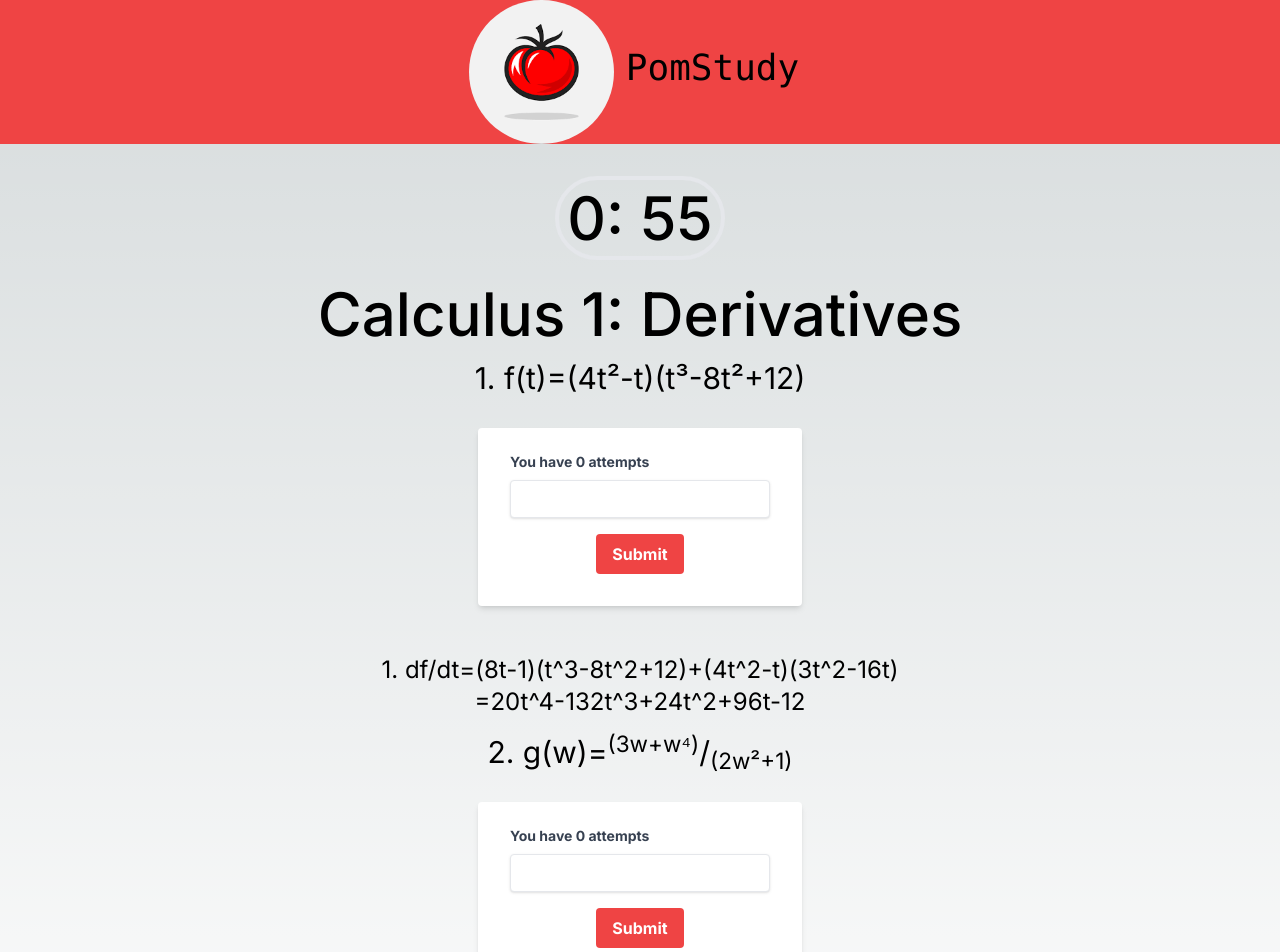
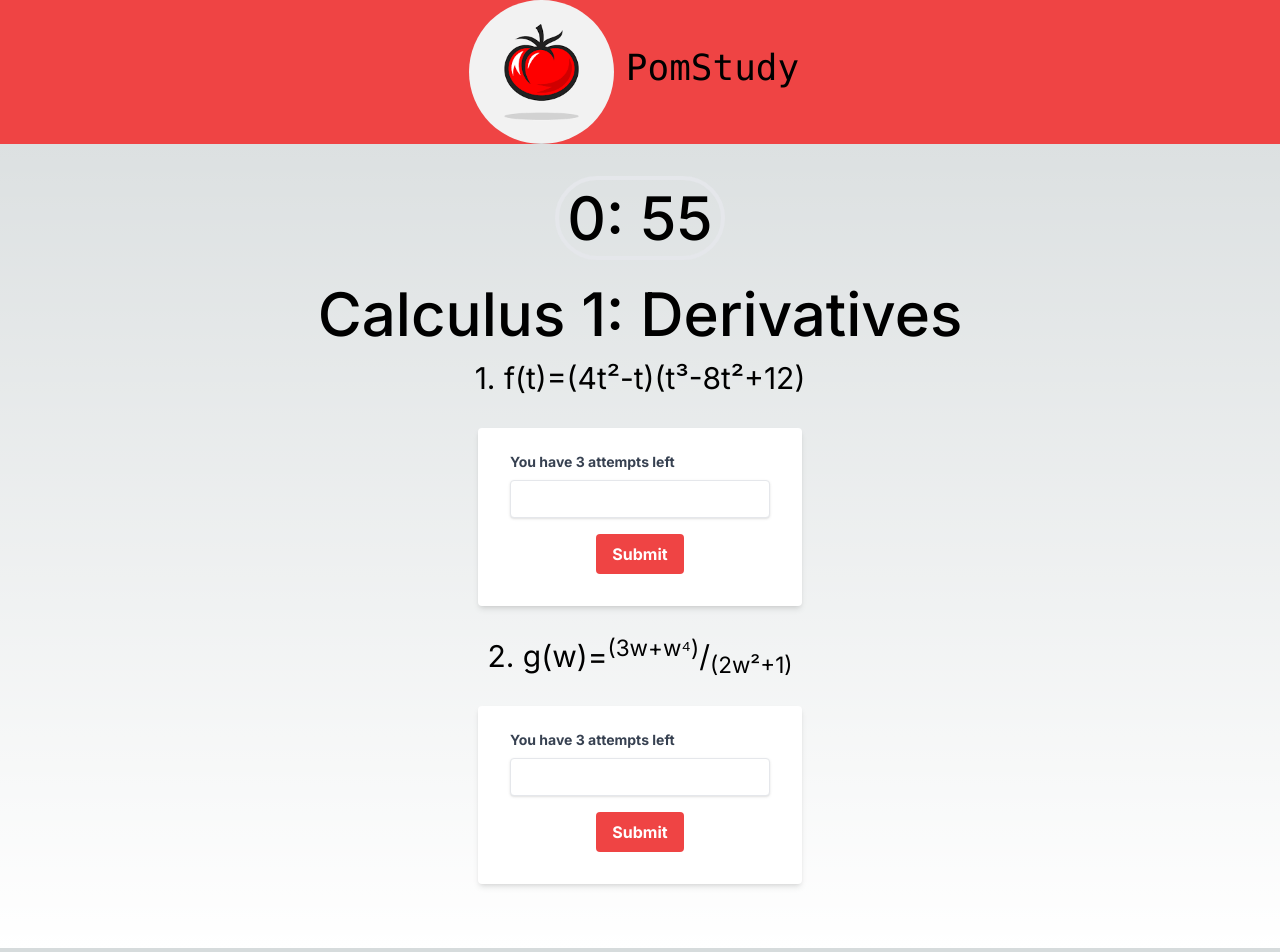
Before and after one commit to PomStudy/PomStudy, a Next.js app: page /courses/calculus1/problems in a window 1280 px wide. Shown: the top 952 px of the page. Built offline with nearby package versions, Linux system fonts and the light colour scheme.

Commit message:
Added hiding solution feature

```diff
--- a/src/app/components/input/answer.tsx
+++ /dev/null
@@ -1,41 +0,0 @@
-
-import {useState} from 'react';
-
-
-
-export default function Answer() {
-    const [attempts, setAttempts] = useState<number>(0);
-
-    function handleClick() {
-        setAttempts(attempts + 1);
-    }
-
-    function increment() {
-        setAttempts(attempts + 1);
-    }
-
-
-
-
-
-
-    return(
-    <div className="w-full max-w-x justify-center flex py-4" >
-        <form className="bg-white shadow-md rounded px-8 pt-6 pb-8 mb-4" onSubmit={increment}>
-            <div className="mb-4">
-                <label className="block text-gray-700 text-sm font-bold mb-2" >
-                    You have {attempts} attempts
-                </label>
-                <input className="shadow appearance-none border rounded w-full py-2 px-3 text-gray-700 leading-tight focus:outline-none focus:shadow-outline" id="username" type="text" placeholder=""/>
-            </div>
-
-        <div className="flex justify-center">
-            <button className="bg-red-500 hover:bg-blue-700 text-white font-bold py-2 px-4 rounded focus:outline-none focus:shadow-outline" type="button" onClick={handleClick} >
-                Submit
-            </button>
-
-        </div>
-        </form>
-
-    </div>)
-}
--- /dev/null
+++ b/src/app/components/input/calcanswer1.tsx
@@ -0,0 +1,52 @@
+
+import {useState} from 'react';
+
+
+
+export default function CalcAnswer1() {
+    const [attempts, setAttempts] = useState<number>(0);
+
+    function handleClick() {
+        setAttempts(attempts + 1);
+    }
+
+    function increment() {
+        setAttempts(attempts + 1);
+    }
+
+    return(
+    <div className="w-full max-w-x py-4" >
+        <div className="justify-center flex">
+            <form className="bg-white shadow-md rounded px-8 pt-6 pb-8 mb-4" onSubmit={increment}>
+                <div className=" mb-4">
+                    <label className="block text-gray-700 text-sm font-bold mb-2" >
+                        You have {3 - attempts} attempts left
+                    </label>
+                    <input className="shadow appearance-none border rounded w-full py-2 px-3 text-gray-700 leading-tight focus:outline-none focus:shadow-outline" id="username" type="text" placeholder=""/>
+                </div>
+
+            <div className="flex justify-center">
+                <button className="bg-red-500 hover:bg-blue-700 text-white font-bold py-2 px-4 rounded focus:outline-none focus:shadow-outline" type="button" onClick={handleClick} >
+                    Submit
+                </button>
+
+            </div>
+            </form>
+        </div>
+
+        {attempts > 2 &&
+            <div className="justify-center flex">
+                <div className="justify-center flex">
+                    1. df/dt=(8t-1)(t^3-8t^2+12)+(4t^2-t)(3t^2-16t)
+                </div>
+
+                <div className="justify-center flex">
+                    =20t^4-132t^3+24t^2+96t-12
+                </div>
+
+            </div>
+
+        }
+
+    </div>)
+}
--- /dev/null
+++ b/src/app/components/input/calcanswer2.tsx
@@ -0,0 +1,51 @@
+import {useState} from 'react';
+
+
+
+export default function CalcAnswer2() {
+    const [attempts, setAttempts] = useState<number>(0);
+
+    function handleClick() {
+        setAttempts(attempts + 1);
+    }
+
+    function increment() {
+        setAttempts(attempts + 1);
+    }
+
+    return(
+    <div className="w-full max-w-x py-4" >
+        <div className="justify-center flex">
+            <form className="bg-white shadow-md rounded px-8 pt-6 pb-8 mb-4" onSubmit={increment}>
+                <div className=" mb-4">
+                    <label className="block text-gray-700 text-sm font-bold mb-2" >
+                        You have {3 - attempts} attempts left
+                    </label>
+                    <input className="shadow appearance-none border rounded w-full py-2 px-3 text-gray-700 leading-tight focus:outline-none focus:shadow-outline" id="username" type="text" placeholder=""/>
+                </div>
+
+            <div className="flex justify-center">
+                <button className="bg-red-500 hover:bg-blue-700 text-white font-bold py-2 px-4 rounded focus:outline-none focus:shadow-outline" type="button" onClick={handleClick} >
+                    Submit
+                </button>
+
+            </div>
+            </form>
+        </div>
+
+        {attempts > 2 &&
+            <div className="justify-center flex">
+                <div className="justify-center flex">
+                2. dg/dt=((3+4w^3)(2w^2+1)-(3w+w^4)(4w))/(2w^2+1)^2
+                </div>
+
+                <div className="justify-center flex">
+                =(4w^5+4w^3-6w^2+3)/(2w^2+1)^2
+                </div>
+
+            </div>
+
+        }
+
+    </div>)
+}
--- /dev/null
+++ b/src/app/components/input/calcanswer3.tsx
@@ -0,0 +1,53 @@
+
+
+import {useState} from 'react';
+
+
+
+export default function CalcAnswer3() {
+    const [attempts, setAttempts] = useState<number>(0);
+
+    function handleClick() {
+        setAttempts(attempts + 1);
+    }
+
+    function increment() {
+        setAttempts(attempts + 1);
+    }
+
+    return(
+    <div className="w-full max-w-x py-4" >
+        <div className="justify-center flex">
+            <form className="bg-white shadow-md rounded px-8 pt-6 pb-8 mb-4" onSubmit={increment}>
+                <div className=" mb-4">
+                    <label className="block text-gray-700 text-sm font-bold mb-2" >
+                        You have {3 - attempts} attempts left
+                    </label>
+                    <input className="shadow appearance-none border rounded w-full py-2 px-3 text-gray-700 leading-tight focus:outline-none focus:shadow-outline" id="username" type="text" placeholder=""/>
+                </div>
+
+            <div className="flex justify-center">
+                <button className="bg-red-500 hover:bg-blue-700 text-white font-bold py-2 px-4 rounded focus:outline-none focus:shadow-outline" type="button" onClick={handleClick} >
+                    Submit
+                </button>
+
+            </div>
+            </form>
+        </div>
+
+        {attempts > 2 &&
+            <div className="justify-center flex">
+                <div className="justify-center flex">
+                    1. df/dt=(8t-1)(t^3-8t^2+12)+(4t^2-t)(3t^2-16t)
+                </div>
+
+                <div className="justify-center flex">
+                    =20t^4-132t^3+24t^2+96t-12
+                </div>
+
+            </div>
+
+        }
+
+    </div>)
+}
--- a/src/app/components/solutions/solution1calc1.tsx
+++ b/src/app/components/solutions/solution1calc1.tsx
@@ -1,12 +1,12 @@
 
 
 
-export default function Solution1calc1() {
+export default function Solution1calc1(attempts: number) {
 
-
-    return
-        (
-            <div className="text-2xl py-4">
+    return(
+            <div className="text-2xl py-4 tect-black">
+                {attempts > 3 ? (
+                    <div>
                         <div className="justify-center flex">
                         1. df/dt=(8t-1)(t^3-8t^2+12)+(4t^2-t)(3t^2-16t)
                         </div>
@@ -14,7 +14,14 @@ export default function Solution1calc1() {
                         <div className="justify-center flex">
                             =20t^4-132t^3+24t^2+96t-12
                         </div>
+                    </div>
+                ) : (
+                    <div>
+                        You have {3 - attempts} left
+
+                    </div>
+                )}
             </div>
+    )
 
-        )
         }
--- a/src/app/courses/calculus1/problems/page.tsx
+++ b/src/app/courses/calculus1/problems/page.tsx
@@ -3,7 +3,9 @@ import TimeComponent from '@/app/components/studytime/time'
 import App from "@/app/components/studytime/App"
 import { useSearchParams } from 'next/navigation';
 import {useState} from 'react'
-import Answer from '@/app/components/input/answer'
+import CalcAnswer1 from '@/app/components/input/calcanswer1'
+import CalcAnswer2 from '@/app/components/input/calcanswer2'
+import Solution1calc1 from '@/app/components/solutions/solution1calc1'
 
 
 
@@ -22,48 +24,23 @@ export default function Problems() {
                     <div className="justify-center flex">Calculus 1: Derivatives</div>
 
                 </div>
+
                 <div className="justify-center flex text-3xl mb-4">
                     1. 	f(t)=(4t&#178;-t)(t&#179;-8t&#178;+12)
                 </div>
-                <div >
-                    <Answer/>
+
+                <div>
+                    <CalcAnswer1/>
 
                 </div>
-                <div className="text-2xl py-4">
-                        <div className="justify-center flex">
-                        1. df/dt=(8t-1)(t^3-8t^2+12)+(4t^2-t)(3t^2-16t)
-                        </div>
-
-                        <div className="justify-center flex">
-                            =20t^4-132t^3+24t^2+96t-12
-                        </div>
-                </div>
-
 
                 <div className="justify-center flex text-3xl mb-4">
                     2. g(w)=<span className="frac"><sup>(3w+w&#8308;)</sup><span>/</span><sub>(2w&#178;+1)</sub></span>
                 </div>
+
                 <div>
-                    <Answer/>
+                    <CalcAnswer2/>
 
-                </div>
-
-                <div className="text-2xl py-4">
-                    <div className="justify-center flex">
-                    1. df/dt=(8t-1)(t^3-8t^2+12)+(4t^2-t)(3t^2-16t)
-                    </div>
-
-                    <div className="justify-center flex">
-                        =20t^4-132t^3+24t^2+96t-12
-                    </div>
-                </div>
-                <div className="text-2xl">
-                    <div className="justify-center flex">
-                        2. dg/dt=((3+4w^3)(2w^2+1)-(3w+w^4)(4w))/(2w^2+1)^2
-                    </div>
-                    <div className="justify-center flex">
-                        =(4w^5+4w^3-6w^2+3)/(2w^2+1)^2
-                    </div>
                 </div>
         </div>
 
--- a/src/app/courses/calculus2/problems/page.tsx
+++ b/src/app/courses/calculus2/problems/page.tsx
@@ -2,12 +2,13 @@
 import TimeComponent from '@/app/components/studytime/time'
 import App from "@/app/components/studytime/App"
 import { useSearchParams } from 'next/navigation';
+import CalcAnswer3 from '@/app/components/input/calcanswer3'
 
 export default function Problems() {
     const router = useSearchParams();
     const  time  = router.get('time') ?? "1";;
     return(
-        <div className="justify-center flex text-black text-4xl py-8">
+        <div className="text-black text-4xl py-8">
             <div className="text-6xl mb-4 font-medium">
                     <div className="justify-center flex mb-6"><App time={Number(time)}/> </div>
                     <div className="justify-center flex">Calculus 2: Integrals</div>
@@ -19,6 +20,11 @@ export default function Problems() {
                     &#8747;(3t+t&#178;)sin(2t)dt
             </div>
 
+            <div>
+                <CalcAnswer3/>
+
+            </div>
+
 
 
         </div>
--- a/src/app/courses/physics1/problems/page.tsx
+++ b/src/app/courses/physics1/problems/page.tsx
@@ -2,6 +2,7 @@
 import TimeComponent from '@/app/components/studytime/time'
 import App from "@/app/components/studytime/App"
 import { useSearchParams } from 'next/navigation';
+import Answer from '@/app/components/input/answer'
 
 
 export default function Problems() {
--- a/src/app/courses/physics2/problems/page.tsx
+++ b/src/app/courses/physics2/problems/page.tsx
@@ -2,6 +2,7 @@
 import TimeComponent from '@/app/components/studytime/time'
 import App from "@/app/components/studytime/App"
 import { useSearchParams } from 'next/navigation';
+import Answer from '@/app/components/input/answer'
 
 export default function Problems() {
     const router = useSearchParams();
```
Also changed, not shown: src/app/components/input/calcanswer4.tsx (added), 1 other file (tests, documents, lock files or other folders).
